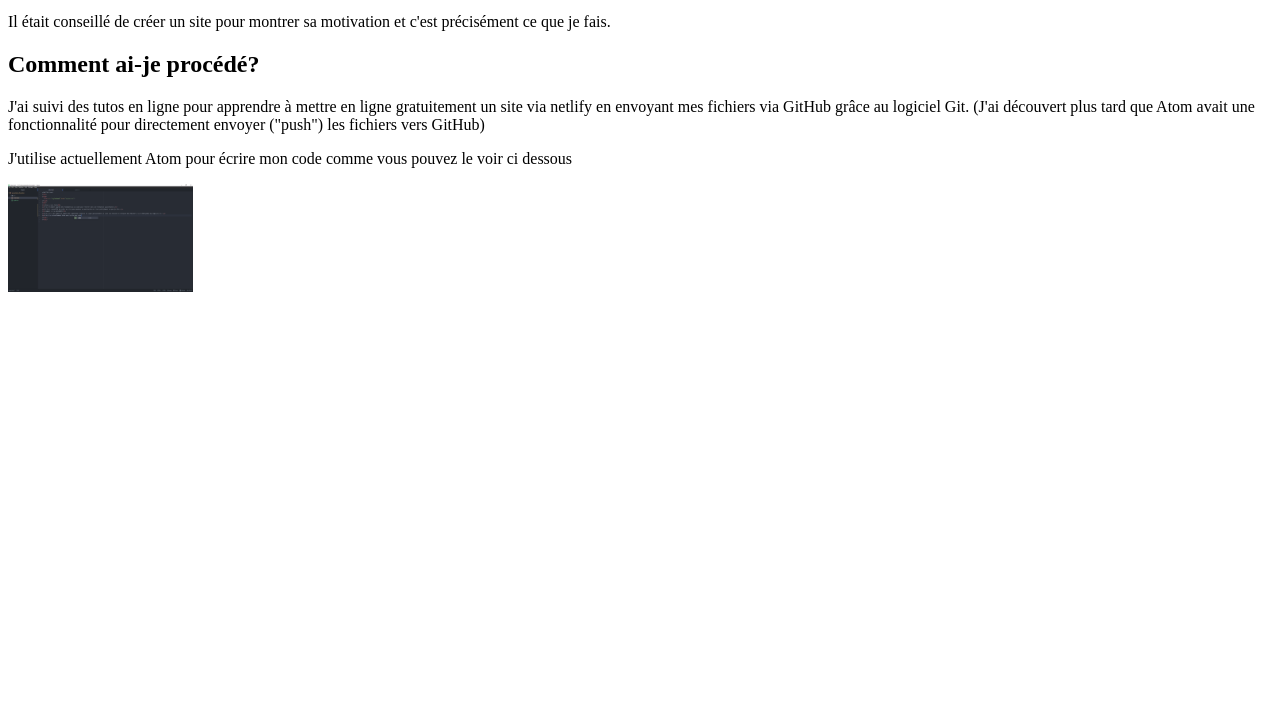
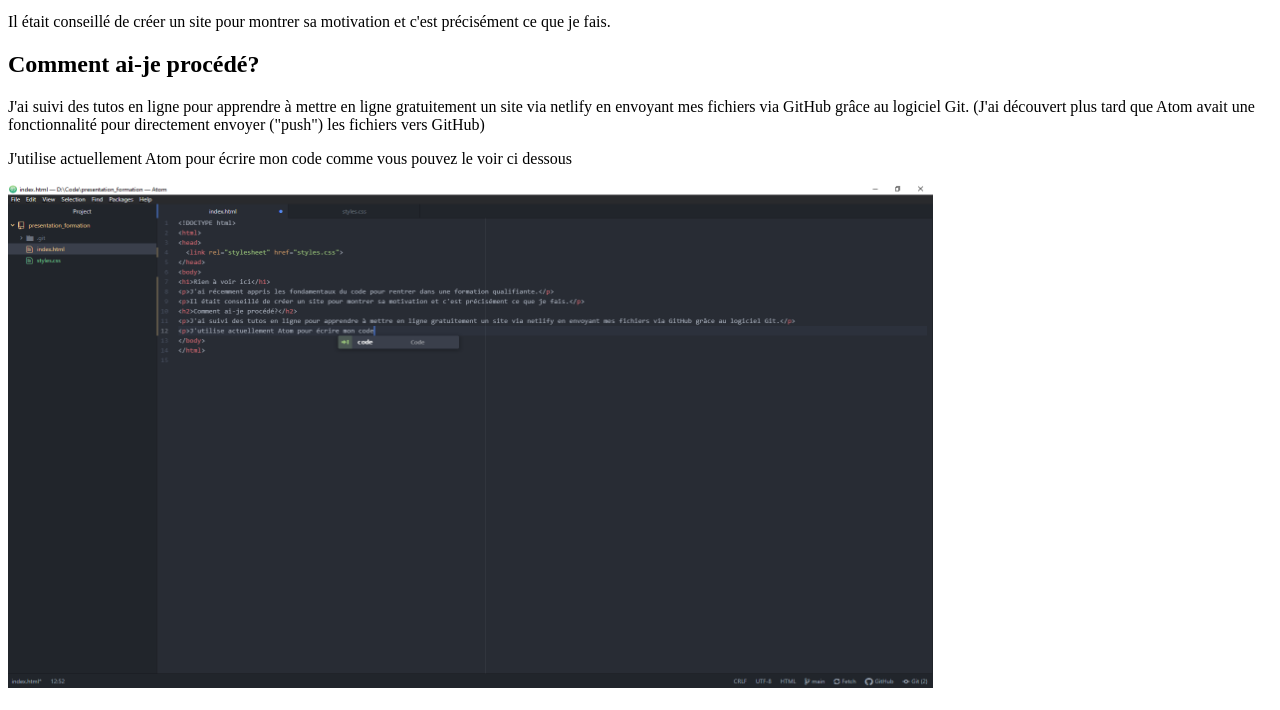
Before and after one commit to null0swastaken/presentation_formation, a plain HTML site: page index.html in a window 1280 px wide. Shown: the part 101-811 px from the top of the page. Drawn offline with Linux system fonts and the light colour scheme.

Commit message:
Add files via upload

```diff
--- a/index.html
+++ b/index.html
@@ -11,7 +11,7 @@
 <h2>Comment ai-je procédé?</h2>
 <p>J'ai suivi des tutos en ligne pour apprendre à mettre en ligne gratuitement un site via netlify en envoyant mes fichiers via GitHub grâce au logiciel Git. (J'ai découvert plus tard que Atom avait une fonctionnalité pour directement envoyer ("push") les fichiers vers GitHub)</p>
 <p>J'utilise actuellement Atom pour écrire mon code comme vous pouvez le voir ci dessous<p>
-  <img src="screenatom.png" width="185" height="108">
+  <img src="screenatom.png" width="925" height="504">
 <h3>
 </body>
 </html>
```
